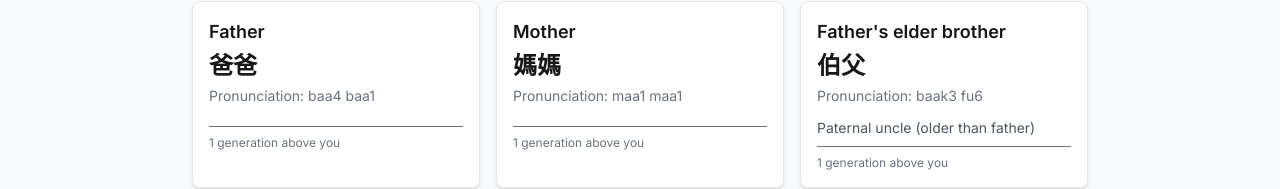
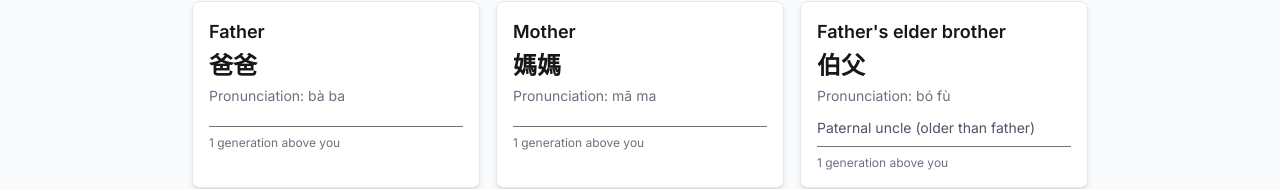
Before and after one commit to jayd74/cantonese-family-names, a Next.js app: page /search in a window 1280 px wide. Shown: the part 461-650 px from the top of the page. Built offline with nearby package versions, Linux system fonts and the light colour scheme.

Commit message:
feat: Replace play button with speaker icon

```diff
--- a/src/components/RelationshipCalculator.tsx
+++ b/src/components/RelationshipCalculator.tsx
@@ -263,7 +263,7 @@ export default function RelationshipCalculator() {
       {/* Result display with compact layout */}
       {result ? (
         <div className="mb-3 p-3 bg-green-50 border border-green-200 rounded-md">
-          <div className="flex items-center justify-between">
+          <div className="flex items-center gap-2">
             <div className="text-3xl font-bold text-green-700">
               {result.cantonese}
               {result.yue && result.yue !== result.cantonese && (
@@ -273,20 +273,14 @@ export default function RelationshipCalculator() {
               )}
             </div>
             <div className="flex items-center">
-              {result.yue && result.yue !== result.cantonese && (
-                <div className="flex flex-col items-center mr-2">
-                  <span className="text-xs text-gray-500">Standard</span>
-                  <span className="text-xs text-blue-500">Colloquial</span>
-                </div>
-              )}
               <button
                 onClick={playPronunciation}
                 className={`p-2 rounded-full ${isPlaying
                   ? 'bg-blue-200 text-blue-600 animate-pulse'
                   : 'bg-blue-100 text-blue-700 hover:bg-blue-200'}`}
               >
-                <svg xmlns="http://www.w3.org/2000/svg" className="h-6 w-6" viewBox="0 0 20 20" fill="currentColor">
-                  <path fillRule="evenodd" d="M10 18a8 8 0 100-16 8 8 0 000 16zM9.555 7.168A1 1 0 008 8v4a1 1 0 001.555.832l3-2a1 1 0 000-1.664l-3-2z" clipRule="evenodd" />
+                <svg xmlns="http://www.w3.org/2000/svg" className="h-6 w-6" viewBox="0 0 24 24" fill="currentColor">
+                  <path d="M3 9v6h4l5 5V4L7 9H3zm13.5 3c0-1.77-1.02-3.29-2.5-4.03v8.05c1.48-.73 2.5-2.25 2.5-4.02zM14 3.23v2.06c2.89.86 5 3.54 5 6.71s-2.11 5.85-5 6.71v2.06c4.01-.91 7-4.49 7-8.77s-2.99-7.86-7-8.77z" />
                 </svg>
               </button>
             </div>
--- a/src/data/familyRelationships.ts
+++ b/src/data/familyRelationships.ts
@@ -14,7 +14,7 @@ export const familyRelationships: FamilyRelationship[] = [
   {
     english: "Paternal grandfather",
     cantonese: "爺爺",
-    pinyin: "ye4 ye4",
+    pinyin: "yé ye",
     yue: "阿爺",
     yuePinyin: "aa3 je4",
     generation: 2,
@@ -84,7 +84,7 @@ export const familyRelationships: FamilyRelationship[] = [
   {
     english: "Father",
     cantonese: "爸爸",
-    pinyin: "baa4 baa1",
+    pinyin: "bà ba",
     yue: "老豆",
     yuePinyin: "lou5 dau6",
     generation: 1
@@ -92,7 +92,7 @@ export const familyRelationships: FamilyRelationship[] = [
   {
     english: "Mother",
     cantonese: "媽媽",
-    pinyin: "maa1 maa1",
+    pinyin: "mā ma",
     yue: "老母",
     yuePinyin: "lou5 mou5",
     generation: 1
@@ -100,7 +100,7 @@ export const familyRelationships: FamilyRelationship[] = [
   {
     english: "Father's elder brother",
     cantonese: "伯父",
-    pinyin: "baak3 fu6",
+    pinyin: "bó fù",
     yue: "阿伯",
     yuePinyin: "aa3 baak3",
     generation: 1,
@@ -148,7 +148,7 @@ export const familyRelationships: FamilyRelationship[] = [
   {
     english: "Mother's brother",
     cantonese: "舅父",
-    pinyin: "kau5 fu6",
+    pinyin: "jiù fù",
     yue: "阿舅",
     yuePinyin: "aa3 kau5",
     generation: 1,
@@ -182,8 +182,9 @@ export const familyRelationships: FamilyRelationship[] = [
   {
     english: "Elder brother",
     cantonese: "哥哥",
-    pinyin: "go1 go1",
+    pinyin: "gē ge",
     yue: "大佬",
+    yuePinyin: "daai6 lou2",
     generation: 0
   },
   {
@@ -191,6 +192,7 @@ export const familyRelationships: FamilyRelationship[] = [
     cantonese: "姐姐",
     pinyin: "ze2 ze2",
     yue: "家姐",
+    yuePinyin: "gaa1 ze1",
     generation: 0
   },
   {
@@ -204,7 +206,7 @@ export const familyRelationships: FamilyRelationship[] = [
   {
     english: "Younger sister",
     cantonese: "妹妹",
-    pinyin: "mui6 mui2",
+    pinyin: "mèi mei",
     yue: "阿妹",
     yuePinyin: "aa3 mui1",
     generation: 0
@@ -594,7 +596,7 @@ export const familyRelationships: FamilyRelationship[] = [
   {
     english: "Son",
     cantonese: "兒子",
-    pinyin: "ji4 zi2",
+    pinyin: "ér zi",
     yue: "仔",
     yuePinyin: "zai2",
     generation: -1
@@ -602,7 +604,7 @@ export const familyRelationships: FamilyRelationship[] = [
   {
     english: "Daughter",
     cantonese: "女兒",
-    pinyin: "neoi5 ji4",
+    pinyin: "nǚ ér",
     yue: "女",
     yuePinyin: "neoi5",
     generation: -1
```
